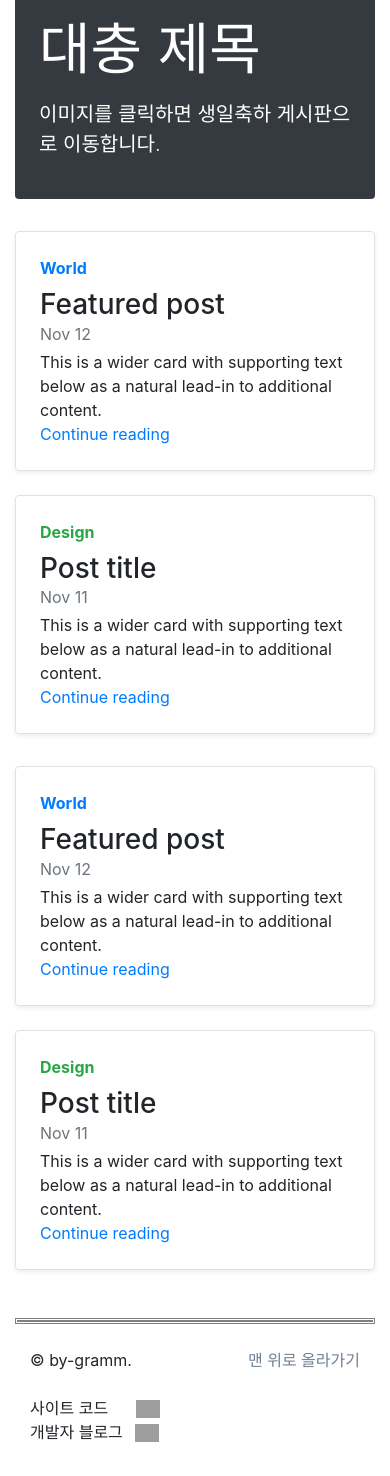
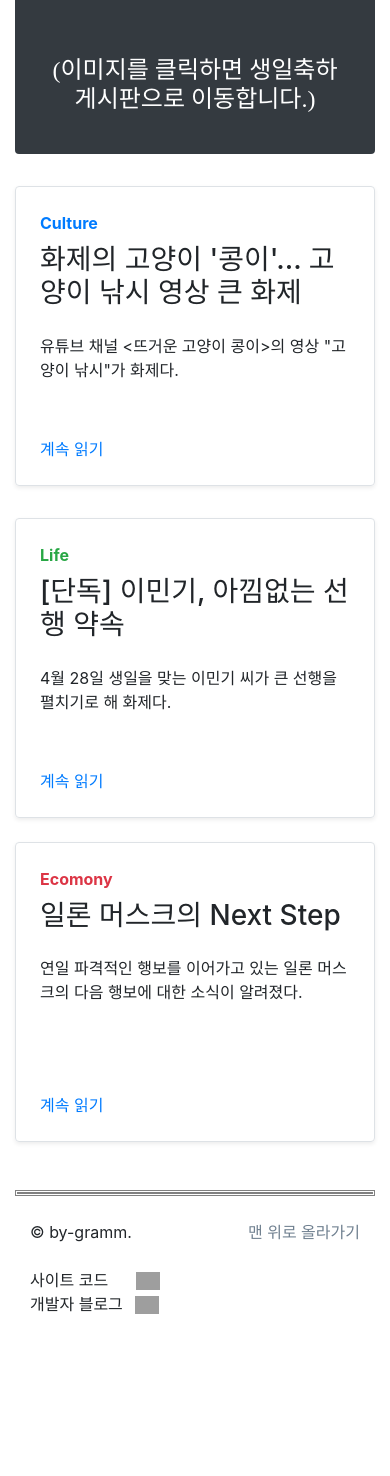
Before and after one commit to by-gramm/first_django_project, a Django app: page / in a window 390 px wide. Shown: the part 510-1986 px from the top of the page. After the commit the page ends 1824 px from the top, so only its background shows below. Run offline with Django 3.2, Linux system fonts and the light colour scheme; some libraries are stand-ins or nearby versions; grey boxes are pictures that could not be loaded.

Commit message:
Revise 'Article' model & Add several articles

```diff
--- a/first_project/templates/root.html
+++ b/first_project/templates/root.html
@@ -6,75 +6,52 @@
         <div class="jumbotron p-4 p-md-5 text-white rounded bg-dark">
             <div class="col-md-12 px-0">
                 <a href="{% url 'happy_birthday:index' %}">
-                    <img src="{% static '임시 배경화면.jpg' %}" class="col-md-12 px-0 mb-3"/>
+                    <img src="{% static '이민기 생일축하 전광판.png' %}" class="col-md-12 px-0 mb-3"/>
                 </a>
-                <h1 class="display-4">대충 제목</h1>
-                <p class="lead my-3">이미지를 클릭하면 생일축하 게시판으로 이동합니다.</p>
+                <br><br>
+                <div class="lead my-3 text-center" style="font-family: KoPubWorld돋움체 Medium">
+                    <h4>(이미지를 클릭하면 생일축하 게시판으로 이동합니다.)</h4>
+                </div>
             </div>
         </div>
 
         <div class="row mb-2">
-            <div class="col-md-6">
-              <div class="row no-gutters border rounded overflow-hidden flex-md-row mb-4 shadow-sm h-md-250 position-relative">
+            <div class="col-md-12 mb-2">
+              <div class="row no-gutters border rounded overflow-hidden flex-md-row mb-4 shadow-sm h-md-250 position-relative" style="min-height: 300px;">
+                  <div class="col-auto d-none d-lg-block">
+                    <img src="{{ 'media/article_image/2021/04/24/콩이_고양이_낚시.png' }}" class="bd-placeholder-img" width="480" height="300" />
+                  </div>
                 <div class="col p-4 d-flex flex-column position-static">
-                  <strong class="d-inline-block mb-2 text-primary">World</strong>
-                  <h3 class="mb-0">Featured post</h3>
-                  <div class="mb-1 text-muted">Nov 12</div>
-                  <p class="card-text mb-auto">This is a wider card with supporting text below as a natural lead-in to additional content.</p>
-                  <a href="#" class="stretched-link">Continue reading</a>
-                </div>
-                <div class="col-auto d-none d-lg-block">
-                  <svg class="bd-placeholder-img" width="200" height="250" xmlns="http://www.w3.org/2000/svg" role="img" aria-label="Placeholder: Thumbnail" preserveAspectRatio="xMidYMid slice" focusable="false"><title>Placeholder</title><rect width="100%" height="100%" fill="#55595c"/><text x="50%" y="50%" fill="#eceeef" dy=".3em">Thumbnail</text></svg>
-
+                  <strong class="d-inline-block mb-2 text-primary">Culture</strong>
+                  <h3 class="mb-0">화제의 고양이 '콩이'... 고양이 낚시 영상 큰 화제</h3> <br>
+                  <p class="card-text mb-auto">유튜브 채널 <뜨거운 고양이 콩이>의 영상 "고양이 낚시"가 화제다.</p>
+                  <a href="{% url 'article:article_detail' 2 %}" class="stretched-link" style="text-decoration: none;">계속 읽기</a>
                 </div>
               </div>
             </div>
-            <div class="col-md-6">
-              <div class="row no-gutters border rounded overflow-hidden flex-md-row mb-4 shadow-sm h-md-250 position-relative">
+
+            <div class="col-md-5">
+              <div class="row no-gutters border rounded overflow-hidden flex-md-row mb-4 shadow-sm h-md-250 position-relative" style="min-height: 300px;">
                 <div class="col p-4 d-flex flex-column position-static">
-                  <strong class="d-inline-block mb-2 text-success">Design</strong>
-                  <h3 class="mb-0">Post title</h3>
-                  <div class="mb-1 text-muted">Nov 11</div>
-                  <p class="mb-auto">This is a wider card with supporting text below as a natural lead-in to additional content.</p>
-                  <a href="#" class="stretched-link">Continue reading</a>
-                </div>
-                <div class="col-auto d-none d-lg-block">
-                  <svg class="bd-placeholder-img" width="200" height="250" xmlns="http://www.w3.org/2000/svg" role="img" aria-label="Placeholder: Thumbnail" preserveAspectRatio="xMidYMid slice" focusable="false"><title>Placeholder</title><rect width="100%" height="100%" fill="#55595c"/><text x="50%" y="50%" fill="#eceeef" dy=".3em">Thumbnail</text></svg>
-
+                  <strong class="d-inline-block mb-2 text-success">Life</strong>
+                  <h3 class="mb-0">[단독] 이민기, 아낌없는 선행 약속</h3> <br>
+                  <p class="card-text mb-auto">4월 28일 생일을 맞는 이민기 씨가 큰 선행을 펼치기로 해 화제다.</p>
+                  <a href="{% url 'article:article_detail' 3 %}" class="stretched-link" style="text-decoration: none;">계속 읽기</a>
                 </div>
               </div>
             </div>
-        </div>
 
-                <div class="row mb-2">
-            <div class="col-md-6">
-              <div class="row no-gutters border rounded overflow-hidden flex-md-row mb-4 shadow-sm h-md-250 position-relative">
+            <div class="col-md-7">
+              <div class="row no-gutters border rounded overflow-hidden flex-md-row mb-4 shadow-sm h-md-250 position-relative" style="min-height: 300px;">
                 <div class="col p-4 d-flex flex-column position-static">
-                  <strong class="d-inline-block mb-2 text-primary">World</strong>
-                  <h3 class="mb-0">Featured post</h3>
-                  <div class="mb-1 text-muted">Nov 12</div>
-                  <p class="card-text mb-auto">This is a wider card with supporting text below as a natural lead-in to additional content.</p>
-                  <a href="#" class="stretched-link">Continue reading</a>
+                  <strong class="d-inline-block mb-2 text-danger">Ecomony</strong>
+                  <h3 class="mb-0">일론 머스크의 Next Step</h3> <br>
+                  <p class="card-text mb-auto">연일 파격적인 행보를 이어가고 있는 일론 머스크의 다음 행보에 대한 소식이 알려졌다.</p>
+                  <a href="{% url 'article:article_detail' 4 %}" class="stretched-link" style="text-decoration: none;">계속 읽기</a>
                 </div>
-                <div class="col-auto d-none d-lg-block">
-                  <svg class="bd-placeholder-img" width="200" height="250" xmlns="http://www.w3.org/2000/svg" role="img" aria-label="Placeholder: Thumbnail" preserveAspectRatio="xMidYMid slice" focusable="false"><title>Placeholder</title><rect width="100%" height="100%" fill="#55595c"/><text x="50%" y="50%" fill="#eceeef" dy=".3em">Thumbnail</text></svg>
-
-                </div>
-              </div>
-            </div>
-            <div class="col-md-6">
-              <div class="row no-gutters border rounded overflow-hidden flex-md-row mb-4 shadow-sm h-md-250 position-relative">
-                <div class="col p-4 d-flex flex-column position-static">
-                  <strong class="d-inline-block mb-2 text-success">Design</strong>
-                  <h3 class="mb-0">Post title</h3>
-                  <div class="mb-1 text-muted">Nov 11</div>
-                  <p class="mb-auto">This is a wider card with supporting text below as a natural lead-in to additional content.</p>
-                  <a href="#" class="stretched-link">Continue reading</a>
-                </div>
-                <div class="col-auto d-none d-lg-block">
-                  <svg class="bd-placeholder-img" width="200" height="250" xmlns="http://www.w3.org/2000/svg" role="img" aria-label="Placeholder: Thumbnail" preserveAspectRatio="xMidYMid slice" focusable="false"><title>Placeholder</title><rect width="100%" height="100%" fill="#55595c"/><text x="50%" y="50%" fill="#eceeef" dy=".3em">Thumbnail</text></svg>
-
-                </div>
+                  <div class="col-auto d-none d-lg-block">
+                    <img src="{{ 'media/article_image/2021/04/24/일론_머스크.jpg' }}" class="bd-placeholder-img" width="200" height="300" />
+                  </div>
               </div>
             </div>
         </div>
--- a/news_article/models.py
+++ b/news_article/models.py
@@ -5,7 +5,7 @@ from django.conf import settings
 class Article(models.Model):
     author = models.ForeignKey(settings.AUTH_USER_MODEL, on_delete=models.CASCADE)
     title = models.CharField(max_length=100, blank=False)
-    article_image = models.ImageField(blank=False, upload_to='article_image/%Y/%m/%d')
+    article_image = models.ImageField(blank=True, upload_to='article_image/%Y/%m/%d')
     content = models.TextField(max_length=2000, blank=False, help_text="2,000자 이내로 작성해 주세요.")
     created_at = models.DateTimeField(auto_now_add=True)
     updated_at = models.DateTimeField(auto_now=True)
```
Also changed, not shown: news_article/templates/news_article/article_detail_form.html (+8 -12 lines), news_article/migrations/0002_auto_20210424_0636.py (added).
